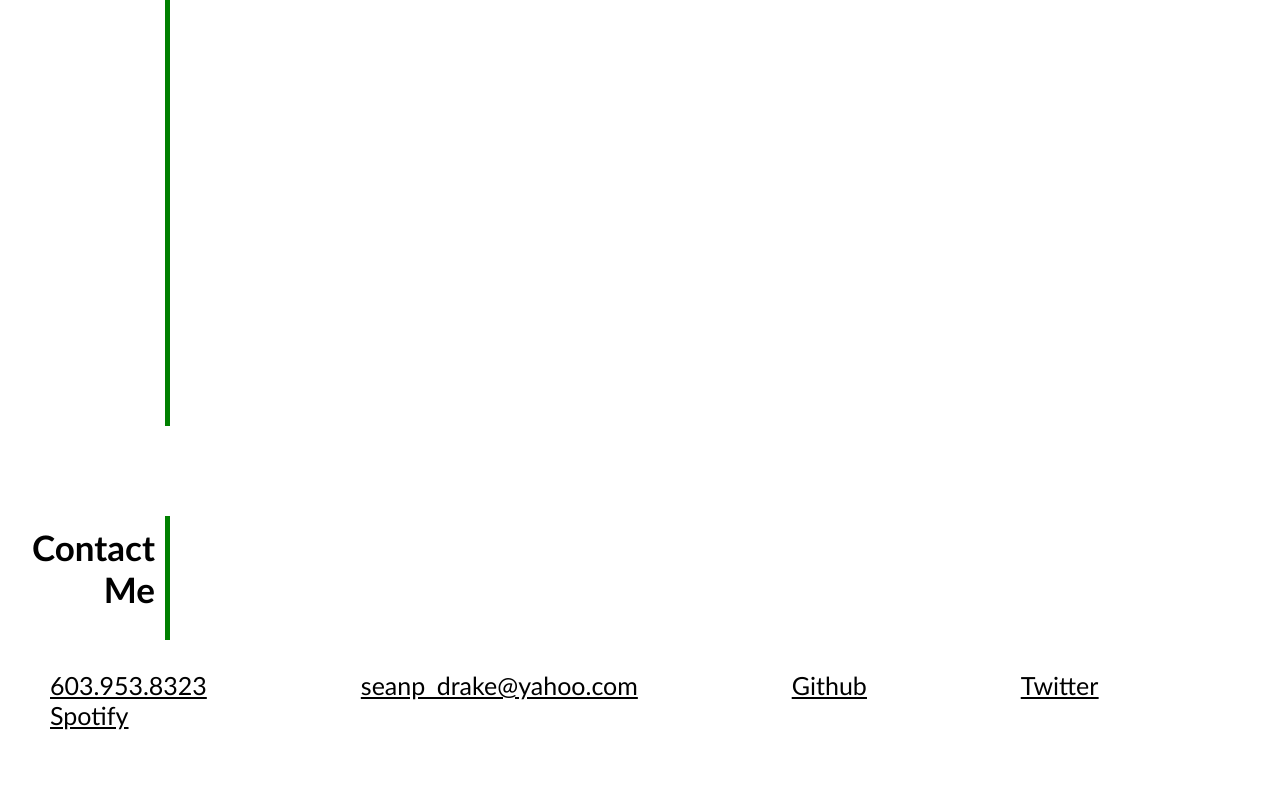
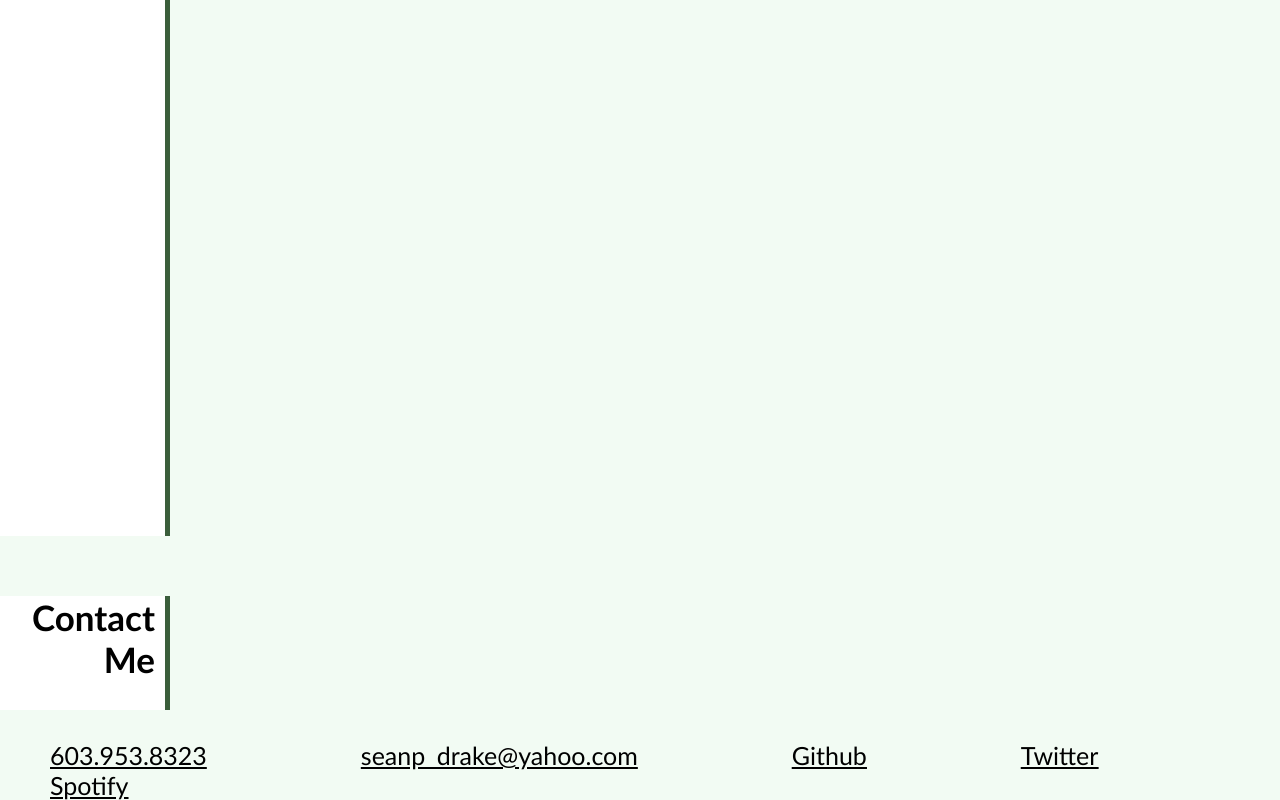
Before and after one commit to spd34/Seans-Portfolio, a plain HTML site: page index.html in a window 1280 px wide. Shown: the part 1080-1880 px from the top of the page. Before the commit the page ends 1810 px from the top, so only its background shows below. Drawn offline with Linux system fonts and the light colour scheme.

Commit message:
changes to css & html file

```diff
--- a/Assets/style.css
+++ b/Assets/style.css
@@ -2,16 +2,15 @@
     box-sizing: border-box;
     padding: 0px;
     margin: 0px;
-    border-color: #b0b7c0;
 }
 Body{
-    background-color: #ffffff;
+    background-color: #f2fbf3;
 }
 
 header {
     padding: 30px 30px 15px 30px;
     font-family: 'Trebuchet MS', 'Lucida Sans Unicode', 'Lucida Grande', 'Lucida Sans', Arial, sans-serif;
-    background-color: #665a16;
+    background-color: #d0ceb7;
     color: #000000;
 }
 header h1 {
@@ -57,7 +56,7 @@ a{
 .about.me{
     display: inline-block;
     width: 200px;
-    border-right: 5px solid green;
+    border-right: 5px solid rgb(59, 94, 59);
     Padding: 10px 10px 150px 10px;
     margin: 0px 10px 10px -30px;
     font-size: 35px;
@@ -73,9 +72,9 @@ font-family: 'Trebuchet MS', 'Lucida Sans Unicode', 'Lucida Grande', 'Lucida San
 
 .work{
     width: 200px;
-    border-right: 5px solid green;
-    Padding: 10px 10px 600px 10px;
-    margin: 40px 10px 50px -30px;
+    border-right: 5px solid rgb(59, 94, 59);
+    Padding: 10px 10px 700px 10px;
+    margin: 50px 10px 50px -30px;
     font-size: 35px;
     text-align: right;
     background-color: #ffffff;
@@ -85,9 +84,9 @@ font-family: 'Trebuchet MS', 'Lucida Sans Unicode', 'Lucida Grande', 'Lucida San
 .contact.me{
     display: inline-block;
     width: 200px;
-    border-right: 5px solid green;
-    Padding: 10px 10px 30px 10px;
-    margin: 40px 10px 30px -30px;
+    border-right: 5px solid rgb(59, 94, 59);
+    Padding: 0px 10px 30px 10px;
+    margin: 10px 10px 30px -30px;
     font-size: 35px;
     text-align: right;
     background-color: #ffffff;
@@ -99,10 +98,9 @@ footer{
 
 }
 
-    footer ul{
+footer ul{
     display:inline-block;
     list-style-type: none;
-
 }
 
 footer ul li{
```
